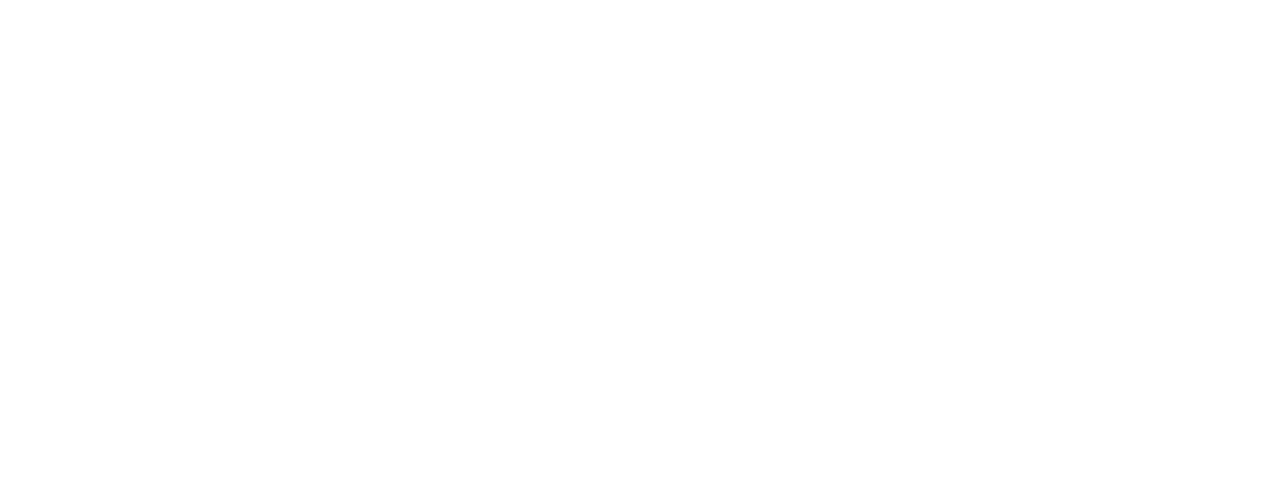
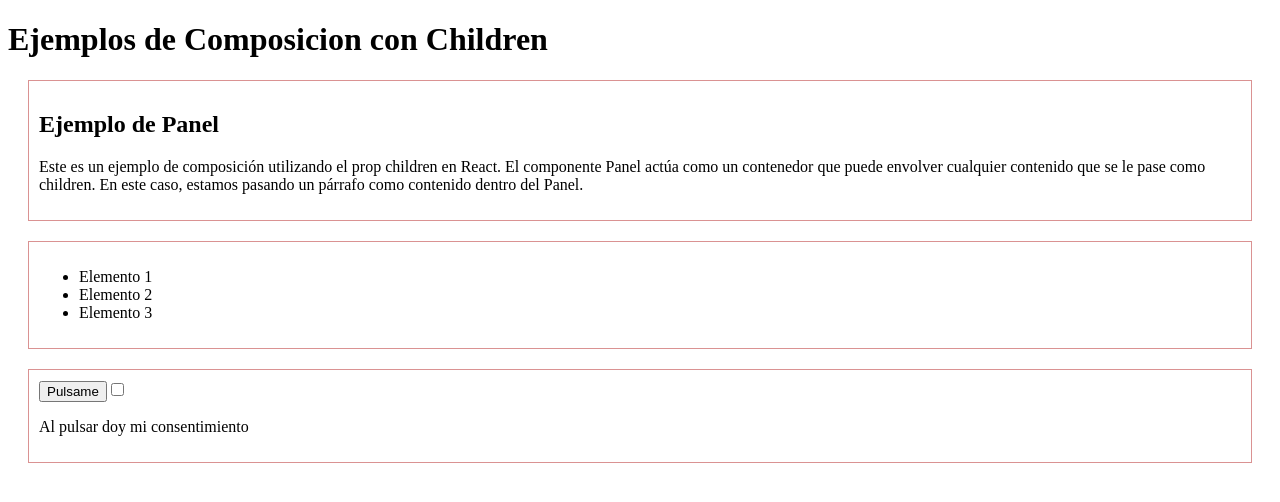
Before and after one commit to zitor83/bootcamp-fullstack-Esplai, a React (Vite) app in the folder 03-react/sheet-02/: page / in a window 1280 px wide. Shown: the top 502 px of the page. Built offline with nearby package versions, Linux system fonts and the light colour scheme.

Commit message:
feat: Add Panel component and update App to demonstrate composition with childrenin exercise 07

```diff
--- a/03-react/sheet-02/src/App.css
+++ b/03-react/sheet-02/src/App.css
@@ -0,0 +1,5 @@
+.panel-container {
+  border: 1px solid rgb(218 146 146);
+  padding: 10px;
+  margin: 20px;
+}
--- a/03-react/sheet-02/src/App.tsx
+++ b/03-react/sheet-02/src/App.tsx
@@ -1,4 +1,5 @@
 import "./App.css";
+import Panel from './components/ejercicio7/Panel';
 //import ModuleCard from "./components/ejercicio5/ModuleCard";
 // import CourseCard from "./components/ejercicio2/CourseCard";
 // import ProfileCard from "./components/ejercicio3/ProfileCard";
@@ -62,7 +63,28 @@
 function App() {
   return (
     <>
-
+      <h1>Ejemplos de Composicion con Children</h1>
+      <Panel>
+        <h1>Ejemplo de Panel</h1>
+        <p>
+          Este es un ejemplo de composición utilizando el prop children en
+          React. El componente Panel actúa como un contenedor que puede envolver
+          cualquier contenido que se le pase como children. En este caso,
+          estamos pasando un párrafo como contenido dentro del Panel.
+        </p>
+      </Panel>
+      <Panel>
+        <ul>
+          <li>Elemento 1</li>
+          <li>Elemento 2</li>
+          <li>Elemento 3</li>
+        </ul>
+      </Panel>
+      <Panel>
+        <button type="button">Pulsame</button>
+        <input type="checkbox" name="consentimiento"  />
+        <p>Al pulsar doy mi consentimiento</p>
+      </Panel>
     </>
   );
 }
--- /dev/null
+++ b/03-react/sheet-02/src/components/ejercicio7/Panel.tsx
@@ -0,0 +1,10 @@
+
+
+ function Panel({children}: {children: React.ReactNode}) {
+  return (
+    <section className="panel-container">
+      {children}
+    </section>
+  );
+}
+export default Panel;
```
